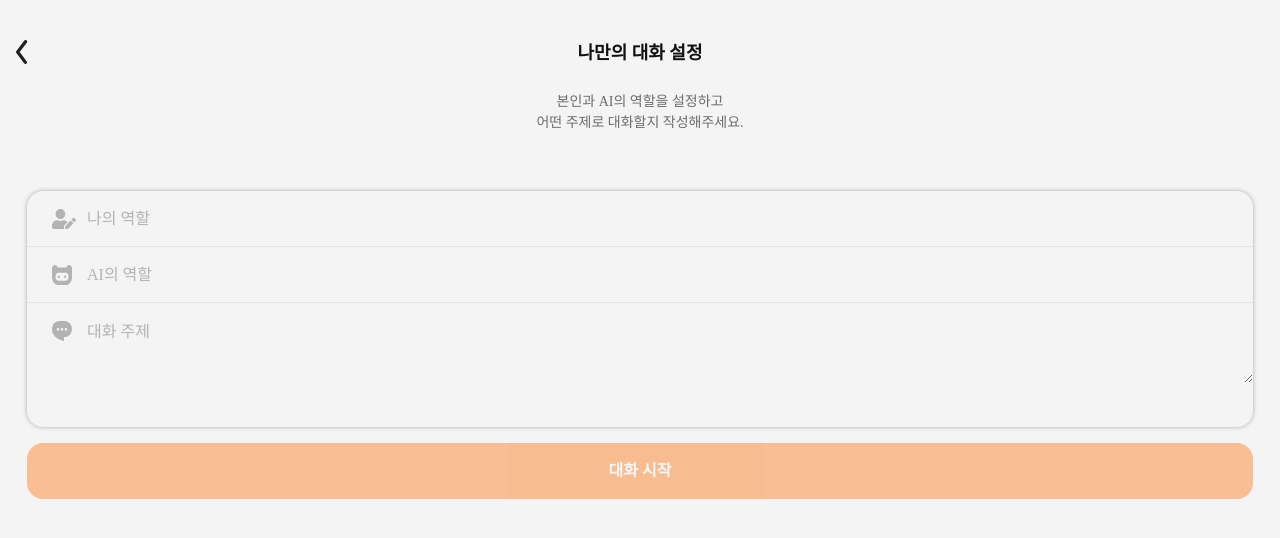
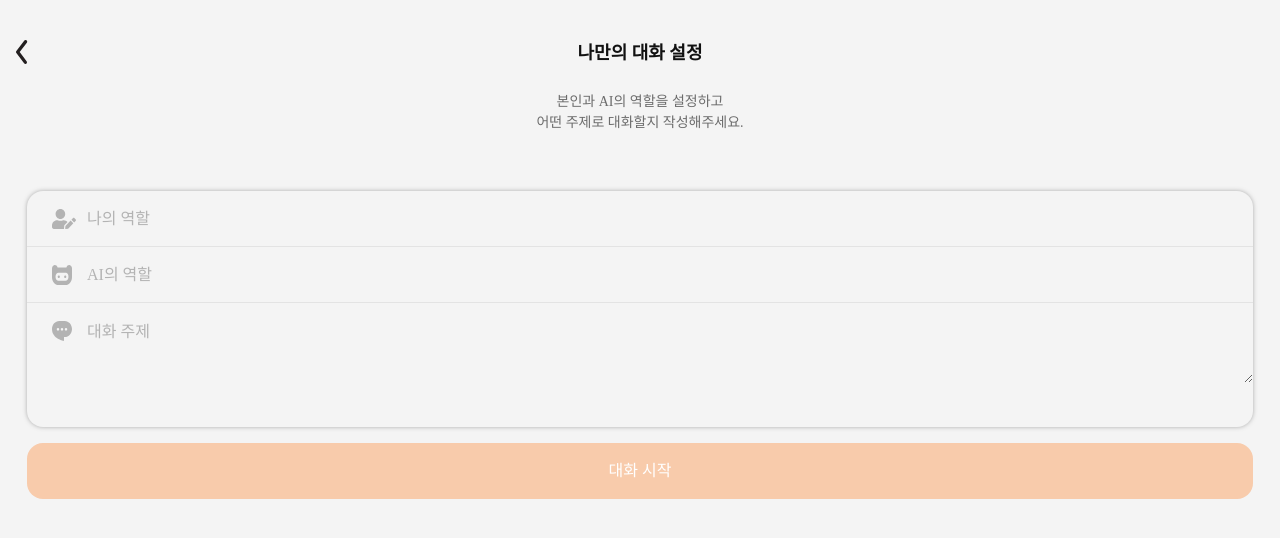
Before and after one commit to JYBESiU/Alum-Front, a Next.js app: page /newChat in a window 1280 px wide. Shown: the top 538 px of the page. Built offline with nearby package versions, Linux system fonts and the light colour scheme; no server answers; a web font is replaced by a local one.

Commit message:
button style 변경

```diff
--- a/src/components/NewChatPage/NewChatForm.tsx
+++ b/src/components/NewChatPage/NewChatForm.tsx
@@ -15,6 +15,7 @@ import {
 import {
   Box,
   Button,
+  Center,
   Flex,
   Input,
   Spinner,
@@ -57,7 +58,7 @@ function NewChatForm({}: NewChatFormProps) {
   };
 
   const handleStartClick = async () => {
-    if (isLoading) return;
+    if (isLoading || isDisabled) return;
 
     setIsLoading(true);
 
@@ -192,11 +193,10 @@ function NewChatForm({}: NewChatFormProps) {
         </Flex>
       </Box>
 
-      <Button
+      <Center
         w={"100%"}
         h={"56px"}
-        isDisabled={isDisabled}
-        bg={primaryColor}
+        bg={isDisabled ? "#FF6B004D" : primaryColor}
         borderRadius={"16px"}
         color={"white"}
         onClick={handleStartClick}
@@ -206,7 +206,7 @@ function NewChatForm({}: NewChatFormProps) {
         ) : (
           "대화 시작"
         )}
-      </Button>
+      </Center>
     </Box>
   );
 }
--- a/src/components/NewsPage/QuizButton.tsx
+++ b/src/components/NewsPage/QuizButton.tsx
@@ -9,7 +9,7 @@ function QuizButton({ onClick }: QuizButtonProps) {
   return (
     <Center
       w={"100%"}
-      h={"46px"}
+      h={"56px"}
       border={"1px solid"}
       borderColor={primaryColor}
       boxShadow={cardShadow}
@@ -18,8 +18,8 @@ function QuizButton({ onClick }: QuizButtonProps) {
       bg={"white"}
     >
       <Text
-        fontSize={"22px"}
-        fontWeight={700}
+        fontSize={"16px"}
+        fontWeight={600}
         color={primaryColor}
       >
         퀴즈 풀기
```
Also changed, not shown: src/components/HomePage/HomePage.tsx (+5 -5 lines).
